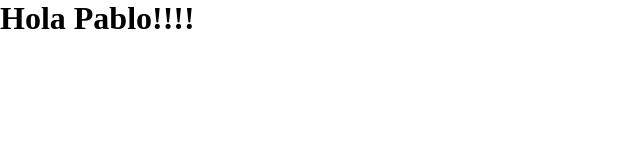
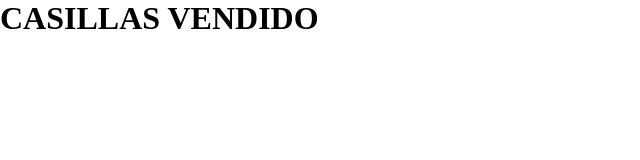
Before and after one commit to GarciJaff/WEB_PABLO, a plain HTML site: page public_html/index.html in a window 1280 px wide. Shown: the whole page, without its empty margins (0-640 px from the left). Drawn offline with Linux system fonts and the light colour scheme.

Commit message:
CASILLAS FUERA

```diff
--- a/public_html/index.html
+++ b/public_html/index.html
@@ -12,6 +12,6 @@ and open the template in the editor.
         <link href="css/style.css" rel="stylesheet" type="text/css"/>
     </head>
     <body>
-        <h1>Hola Pablo!!!!</h1>
+        <h1>CASILLAS VENDIDO</h1>
     </body>
 </html>
```
